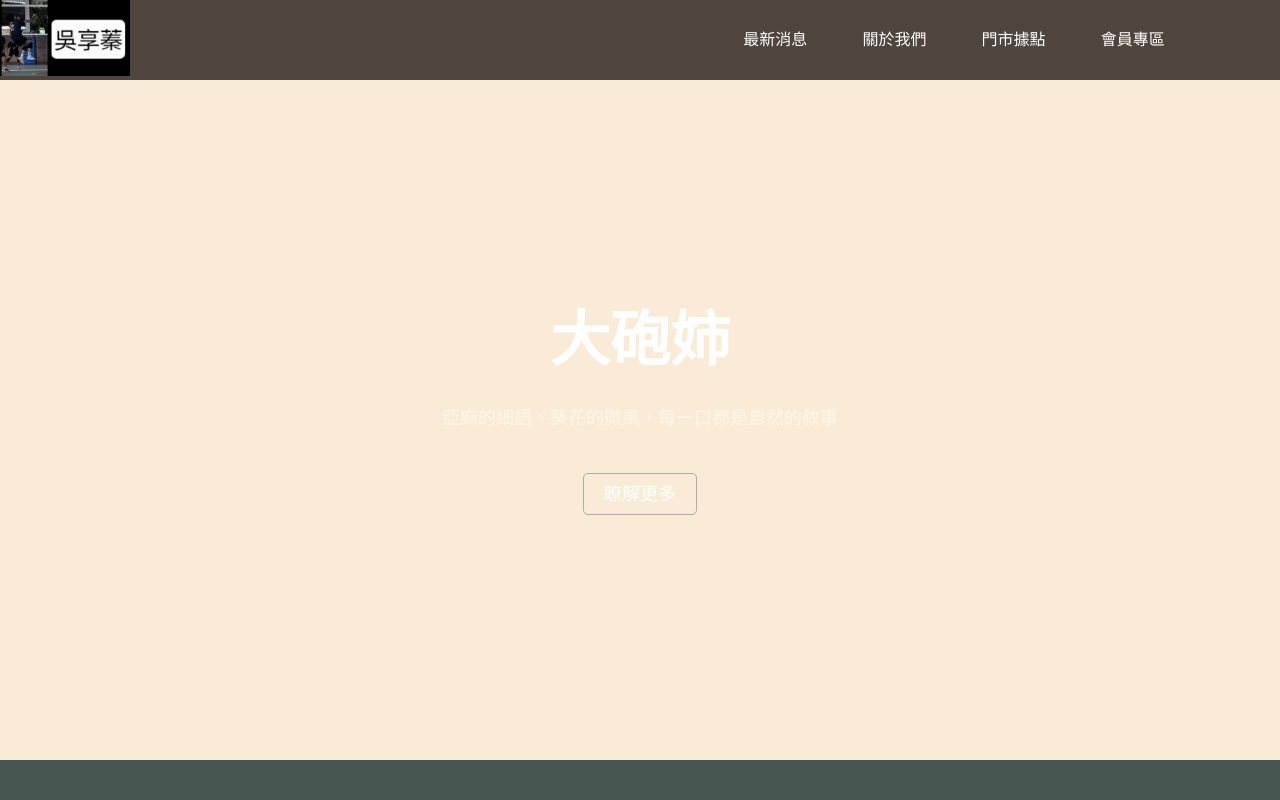
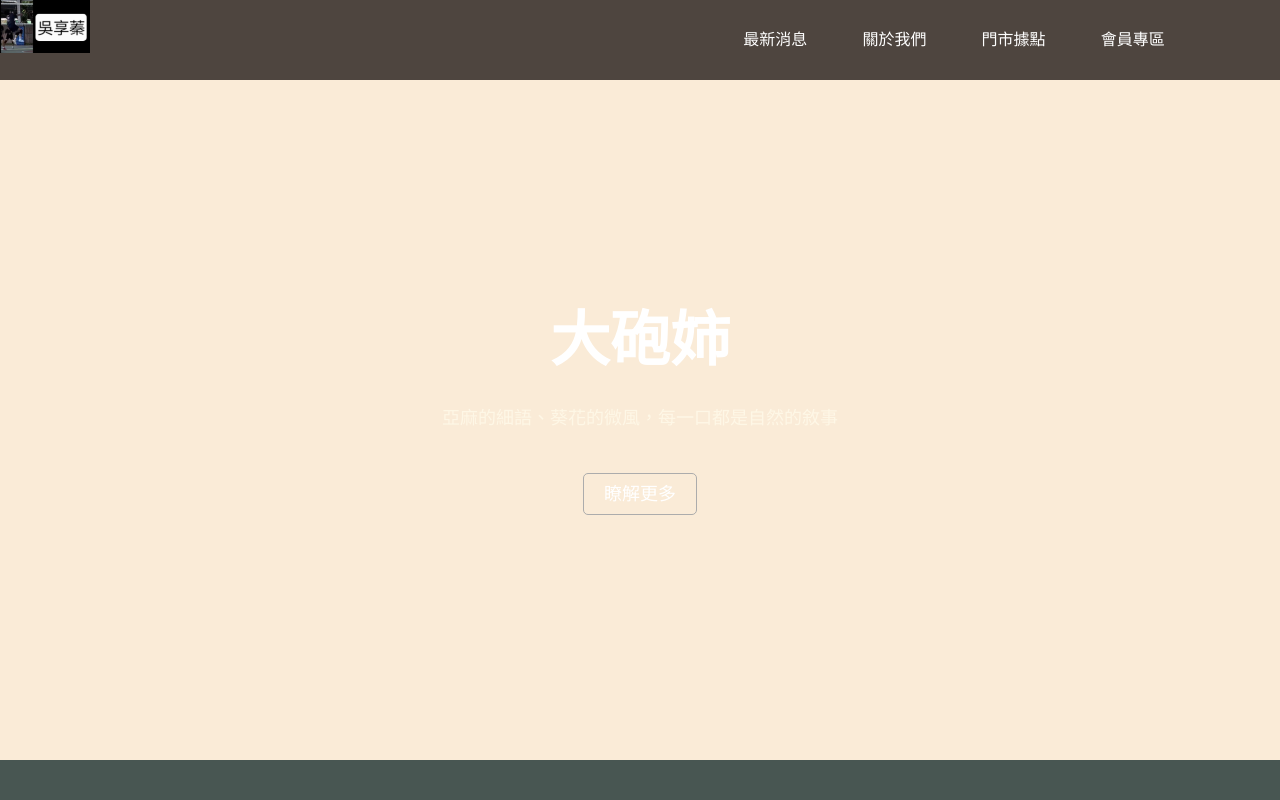
Before and after one commit to jennywah/CSS, a plain HTML site: page vol/index.html in a window 1280 px wide. Shown: the top 800 px of the page. Drawn offline with Linux system fonts and the light colour scheme.

Commit message:
Update index.html

```diff
--- a/vol/index.html
+++ b/vol/index.html
@@ -8,7 +8,7 @@
 </head>
 <body>
     <header>
-        <img src="./images/10.jpg" alt="" class="title-img">
+        <img src="./images/10.jpg" alt="" class="title-img" style="width:90px; height:auto;">
     <button class="menu">&#9776;</button>
     <nav>
     <ul>
```
